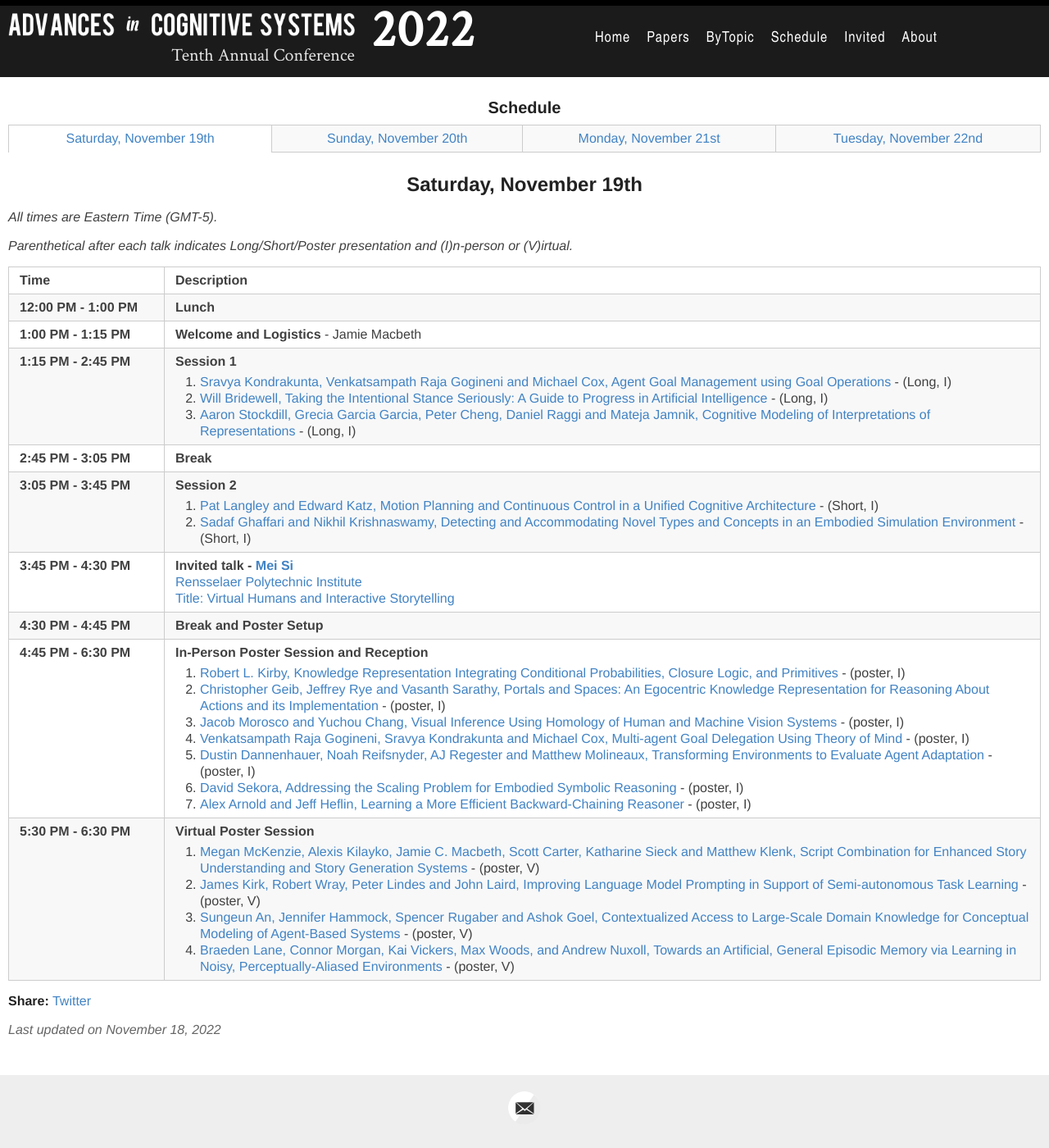
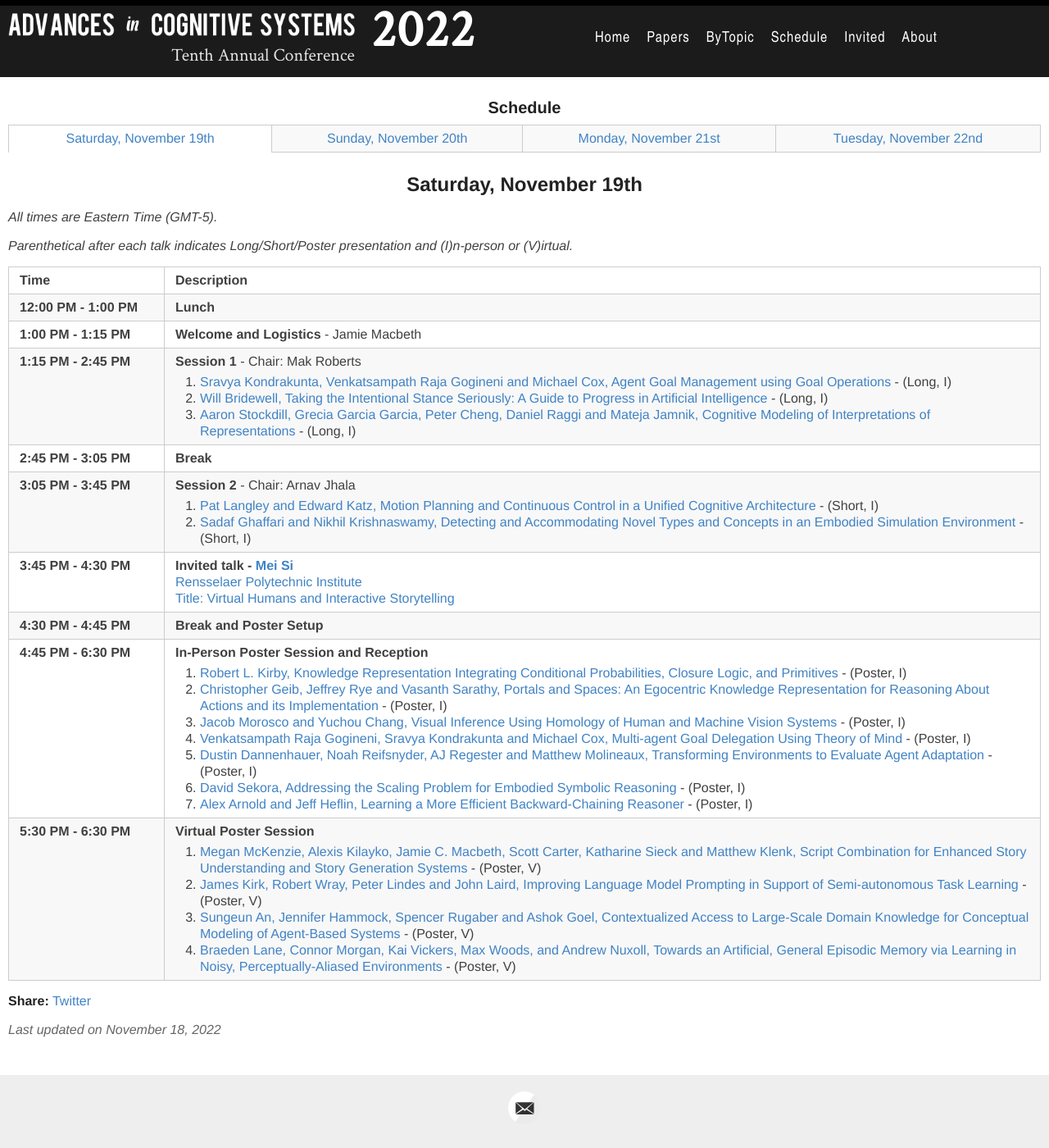
Before and after one commit to AdvancesInCognitiveSystems/acs2022, a Jekyll site: the page built from _days/saturday-day1.md, in a window 1280 px wide. Shown: the whole page at 82% size. Built offline with Jekyll 4.4.1, drawn with Linux system fonts in a browser that asks for light colours.

Commit message:
Update saturday-day1.md

```diff
--- a/_days/saturday-day1.md
+++ b/_days/saturday-day1.md
@@ -38,8 +38,7 @@ Paper PDFs are available by clicking on talk titles. For slides, click on
 </tr>
 
 <tr>
-  <td id="session1"> <span class="schedtime"> 1:15 PM - 2:45 PM </span></td><td> <b> Session 1 </b>
-<!-- ###### Chaired by TBD -->
+  <td id="session1"> <span class="schedtime"> 1:15 PM - 2:45 PM </span></td><td> <b> Session 1 </b> - Chair: Mak Roberts
 
 <!-- format from 2021, will we have slides? -->
   <!--
@@ -70,7 +69,7 @@ Paper PDFs are available by clicking on talk titles. For slides, click on
   <td>  <b> Break</b> </td>
 </tr>
 <tr>
-  <td id="session2"> <span class="schedtime"> 3:05 PM - 3:45 PM </span></td><td> <b> Session 2 </b>
+  <td id="session2"> <span class="schedtime"> 3:05 PM - 3:45 PM </span></td><td> <b> Session 2 </b> - Chair: Arnav Jhala
 <!-- ###### Chaired by TBD -->
 
   <ol>
@@ -113,13 +112,13 @@ the Harding Center for Risk Literacy, University of Potsdam</a><br>
 <!-- ###### Chaired by TBD -->
 
   <ol>
-   <li> <a href="{{site.baseurl}}/data/acs22_paper-168.pdf">Robert L. Kirby, Knowledge Representation Integrating Conditional Probabilities, Closure Logic, and Primitives </a> - (poster, I)</li>
-   <li> <a href="{{site.baseurl}}/data/acs22_paper-757.pdf">	Christopher Geib, Jeffrey Rye and Vasanth Sarathy, Portals and Spaces: An Egocentric Knowledge Representation for Reasoning About Actions and its Implementation </a> - (poster, I)</li>
-   <li> <a href="{{site.baseurl}}/data/acs22_paper-1019.pdf">Jacob Morosco and Yuchou Chang, Visual Inference Using Homology of Human and Machine Vision Systems</a> - (poster, I)</li>
-    <li> <a href="{{site.baseurl}}/data/acs22_paper-1124.pdf">Venkatsampath Raja Gogineni, Sravya Kondrakunta and Michael Cox, Multi-agent Goal Delegation Using Theory of Mind</a> - (poster, I)</li>
-    <li> <a href="{{site.baseurl}}/data/acs22_paper-1545.pdf">Dustin Dannenhauer, Noah Reifsnyder, AJ Regester and Matthew Molineaux, Transforming Environments to Evaluate Agent Adaptation</a> - (poster, I)</li>
-    <li> <a href="{{site.baseurl}}/data/acs22_paper-1568.pdf">David Sekora, Addressing the Scaling Problem for Embodied Symbolic Reasoning</a> - (poster, I)</li>
-    <li> <a href="{{site.baseurl}}/data/acs22_paper-1694.pdf">Alex Arnold and Jeff Heflin, Learning a More Efficient Backward-Chaining Reasoner</a> - (poster, I)</li>
+   <li> <a href="{{site.baseurl}}/data/acs22_paper-168.pdf">Robert L. Kirby, Knowledge Representation Integrating Conditional Probabilities, Closure Logic, and Primitives </a> - (Poster, I)</li>
+   <li> <a href="{{site.baseurl}}/data/acs22_paper-757.pdf">	Christopher Geib, Jeffrey Rye and Vasanth Sarathy, Portals and Spaces: An Egocentric Knowledge Representation for Reasoning About Actions and its Implementation </a> - (Poster, I)</li>
+   <li> <a href="{{site.baseurl}}/data/acs22_paper-1019.pdf">Jacob Morosco and Yuchou Chang, Visual Inference Using Homology of Human and Machine Vision Systems</a> - (Poster, I)</li>
+    <li> <a href="{{site.baseurl}}/data/acs22_paper-1124.pdf">Venkatsampath Raja Gogineni, Sravya Kondrakunta and Michael Cox, Multi-agent Goal Delegation Using Theory of Mind</a> - (Poster, I)</li>
+    <li> <a href="{{site.baseurl}}/data/acs22_paper-1545.pdf">Dustin Dannenhauer, Noah Reifsnyder, AJ Regester and Matthew Molineaux, Transforming Environments to Evaluate Agent Adaptation</a> - (Poster, I)</li>
+    <li> <a href="{{site.baseurl}}/data/acs22_paper-1568.pdf">David Sekora, Addressing the Scaling Problem for Embodied Symbolic Reasoning</a> - (Poster, I)</li>
+    <li> <a href="{{site.baseurl}}/data/acs22_paper-1694.pdf">Alex Arnold and Jeff Heflin, Learning a More Efficient Backward-Chaining Reasoner</a> - (Poster, I)</li>
   </ol>
 
   </td>
@@ -130,10 +129,10 @@ the Harding Center for Risk Literacy, University of Potsdam</a><br>
 <!-- ###### Chaired by TBD -->
 
   <ol>
-    <li> <a href="{{site.baseurl}}/data/acs22_paper-1217.pdf">Megan McKenzie, Alexis Kilayko, Jamie C. Macbeth, Scott Carter, Katharine Sieck and Matthew Klenk, Script Combination for Enhanced Story Understanding and Story Generation Systems</a> - (poster, V)</li>
-    <li> <a href="{{site.baseurl}}/data/acs22_paper-3723.pdf">James Kirk, Robert Wray, Peter Lindes and John Laird, Improving Language Model Prompting in Support of Semi-autonomous Task Learning</a> - (poster, V)</li>
-    <li> <a href="{{site.baseurl}}/data/acs22_paper-9282.pdf">Sungeun An, Jennifer Hammock, Spencer Rugaber and Ashok Goel, Contextualized Access to Large-Scale Domain Knowledge for Conceptual Modeling of Agent-Based Systems</a> - (poster, V)</li>
-    <li> <a href="{{site.baseurl}}/data/acs22_paper-7339.pdf">Braeden Lane, Connor Morgan, Kai Vickers, Max Woods, and Andrew Nuxoll, Towards an Artificial, General Episodic Memory via Learning in Noisy, Perceptually-Aliased Environments</a> - (poster, V)</li>
+    <li> <a href="{{site.baseurl}}/data/acs22_paper-1217.pdf">Megan McKenzie, Alexis Kilayko, Jamie C. Macbeth, Scott Carter, Katharine Sieck and Matthew Klenk, Script Combination for Enhanced Story Understanding and Story Generation Systems</a> - (Poster, V)</li>
+    <li> <a href="{{site.baseurl}}/data/acs22_paper-3723.pdf">James Kirk, Robert Wray, Peter Lindes and John Laird, Improving Language Model Prompting in Support of Semi-autonomous Task Learning</a> - (Poster, V)</li>
+    <li> <a href="{{site.baseurl}}/data/acs22_paper-9282.pdf">Sungeun An, Jennifer Hammock, Spencer Rugaber and Ashok Goel, Contextualized Access to Large-Scale Domain Knowledge for Conceptual Modeling of Agent-Based Systems</a> - (Poster, V)</li>
+    <li> <a href="{{site.baseurl}}/data/acs22_paper-7339.pdf">Braeden Lane, Connor Morgan, Kai Vickers, Max Woods, and Andrew Nuxoll, Towards an Artificial, General Episodic Memory via Learning in Noisy, Perceptually-Aliased Environments</a> - (Poster, V)</li>
   </ol>
 
   </td>
```
